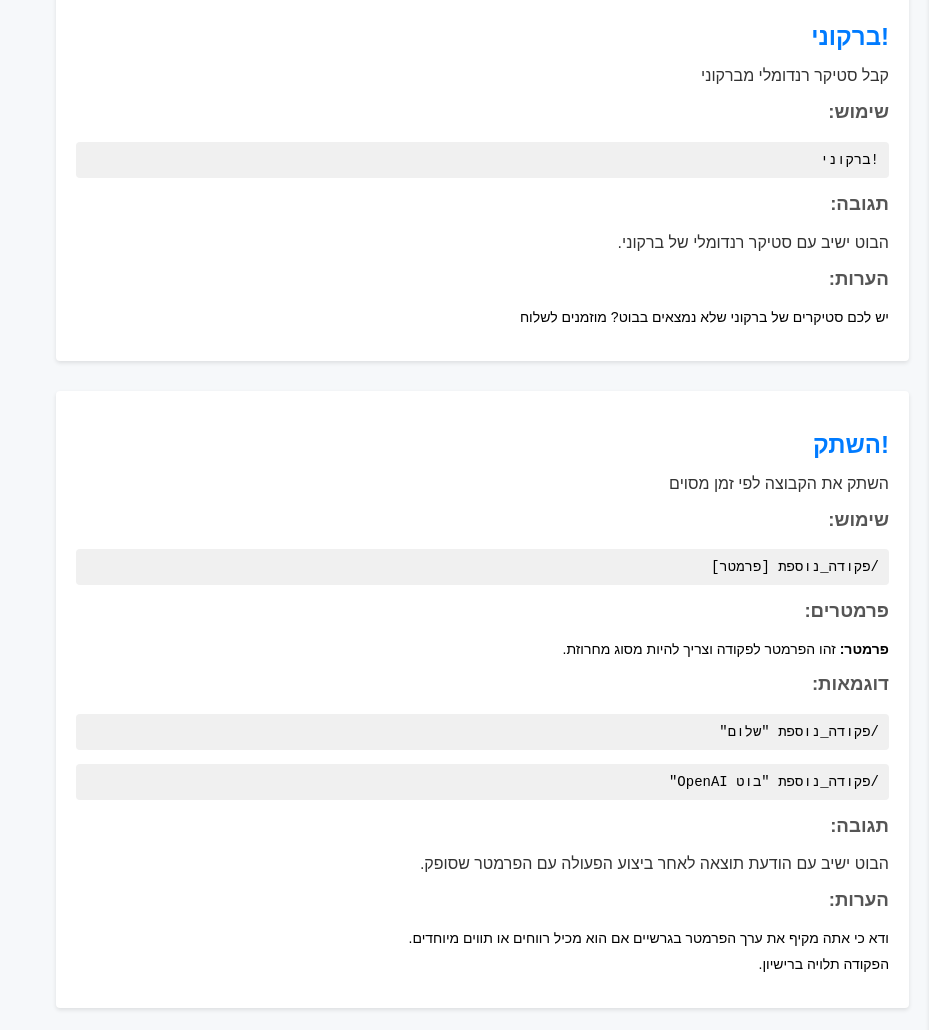
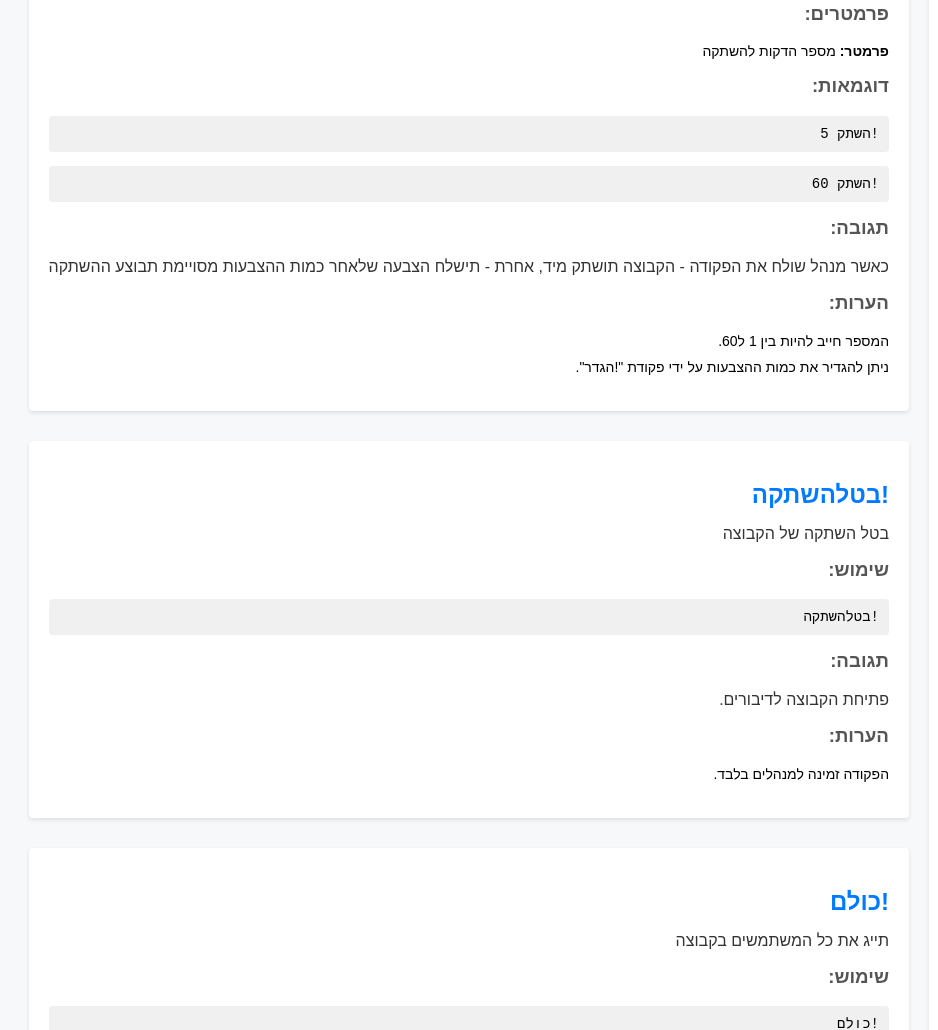
Before and after one commit to ZeANi-SHILIX/BabiBot, a website: page index.html in a window 1280 px wide. Shown: the part 1770-2800 px from the top of the page, without its empty margins (71-1009 px from the left). Drawn offline with Linux system fonts and the light colour scheme.

Commit message:
update index.html

```diff
--- a/index.html
+++ b/index.html
@@ -115,13 +115,13 @@
     <ul>
       <li><a href="#ping-command">!פינג</a></li>
       <li><a href="#command-sticker">!סטיקר</a></li>
-      <li><a href="#command-youtube">!יוטיוב</a></li>
       <li><a href="#command-barkoni">!ברקוני</a></li>
-      <li><a href="#command-mute"></a></li>
-      <li><a href="#command-unmute"></a></li>
-      <li><a href="#command-tag"></a></li>
+      <li><a href="#command-mute">!השתק</a></li>
+      <li><a href="#command-unmute">!בטלהשתקה</a></li>
+      <li><a href="#command-tag">!כולם</a></li>
+      <li><a href="#command-google">!גוגל</a></li>
+      <!--li><a href="#command-youtube">!יוטיוב</a></li>
       <li><a href="#command-translate"></a></li>
-      <li><a href="#command-google"></a></li>
       <li><a href="#command-gpt"></a></li>
       <li><a href="#command-summary"></a></li>
       <li><a href="#command-image"></a></li>
@@ -130,7 +130,7 @@
       <li><a href="#command-translate"></a></li>
       <li><a href="#command-translate"></a></li>
       <li><a href="#command-translate"></a></li>
-      <li><a href="#command-translate"></a></li>
+      <li><a href="#command-translate"></a></li-->
       <!-- Add more command links as needed -->
     </ul>
   </div>
@@ -157,7 +157,7 @@
       <h2>!סטיקר</h2>
       <p>שלח לי תמונה/סרטון בתוספת הפקודה, או ללא מדיה ואני אהפוך את המילים שלך לסטיקר</p>
       <h3>שימוש:</h3>
-      <pre>!סטיקר [פרמטר]</pre>
+      <pre>!סטיקר [פרמטר | מילים]</pre>
       <h3>פרמטרים:</h3>
       <ul>
         <li><strong>פרמטר:</strong> מלא \ חתוך \ עגול \ מעוגל</li>
@@ -173,7 +173,7 @@
       </ul>
     </div>
 
-    <div class="command" id="command-youtube">
+    <!--div class="command" id="command-youtube">
       <h2>!יוטיוב</h2>
       <p>שלח לי קישור לשיר ביוטיוב ואני אשלח לך אותו לכאן</p>
       <h3>שימוש:</h3>
@@ -191,7 +191,7 @@
         <li>פקודה זו נועדה להורדת שירים בלבד! נא לא לשלוח סרטונים ארוכים</li>
         <li>לא ניתן להוריד שמע מסרטוני SHORTS</li>
       </ul>
-    </div>
+    </div-->
 
     <div class="command" id="command-barkoni">
       <h2>!ברקוני</h2>
@@ -210,66 +210,50 @@
       <h2>!השתק</h2>
       <p>השתק את הקבוצה לפי זמן מסוים</p>
       <h3>שימוש:</h3>
-      <pre>/פקודה_נוספת [פרמטר]</pre>
+      <pre>!השתק [פרמטר]</pre>
       <h3>פרמטרים:</h3>
       <ul>
-        <li><strong>פרמטר:</strong> זהו הפרמטר לפקודה וצריך להיות מסוג מחרוזת.</li>
+        <li><strong>פרמטר:</strong> מספר הדקות להשתקה</li>
       </ul>
       <h3>דוגמאות:</h3>
-      <pre>/פקודה_נוספת "שלום"</pre>
-      <pre>/פקודה_נוספת "בוט OpenAI"</pre>
+      <pre>!השתק 5</pre>
+      <pre>!השתק 60</pre>
       <h3>תגובה:</h3>
-      <p>הבוט ישיב עם הודעת תוצאה לאחר ביצוע הפעולה עם הפרמטר שסופק.</p>
+      <p>כאשר מנהל שולח את הפקודה - הקבוצה תושתק מיד, אחרת - תישלח הצבעה שלאחר כמות ההצבעות מסויימת תבוצע ההשתקה</p>
       <h3>הערות:</h3>
       <ul>
-        <li>ודא כי אתה מקיף את ערך הפרמטר בגרשיים אם הוא מכיל רווחים או תווים מיוחדים.</li>
-        <li>הפקודה תלויה ברישיון.</li>
+        <li>המספר חייב להיות בין 1 ל60.</li>
+        <li>ניתן להגדיר את כמות ההצבעות על ידי פקודת "!הגדר".</li>
       </ul>
     </div>
 
     <div class="command" id="command-unmute">
       <h2>!בטלהשתקה</h2>
-      <p>בטל השתקה</p>
+      <p>בטל השתקה של הקבוצה</p>
       <h3>שימוש:</h3>
-      <pre>/פקודה_נוספת [פרמטר]</pre>
-      <h3>פרמטרים:</h3>
-      <ul>
-        <li><strong>פרמטר:</strong> זהו הפרמטר לפקודה וצריך להיות מסוג מחרוזת.</li>
-      </ul>
-      <h3>דוגמאות:</h3>
-      <pre>/פקודה_נוספת "שלום"</pre>
-      <pre>/פקודה_נוספת "בוט OpenAI"</pre>
+      <pre>!בטלהשתקה</pre>
       <h3>תגובה:</h3>
-      <p>הבוט ישיב עם הודעת תוצאה לאחר ביצוע הפעולה עם הפרמטר שסופק.</p>
+      <p>פתיחת הקבוצה לדיבורים.</p>
       <h3>הערות:</h3>
       <ul>
-        <li>ודא כי אתה מקיף את ערך הפרמטר בגרשיים אם הוא מכיל רווחים או תווים מיוחדים.</li>
-        <li>הפקודה תלויה ברישיון.</li>
+        <li>הפקודה זמינה למנהלים בלבד.</li>
       </ul>
     </div>
 
     <div class="command" id="command-tag">
       <h2>!כולם</h2>
-      <p>תייג את כל המשתמשים בקבוצה (מנהלים בלבד)</p>
+      <p>תייג את כל המשתמשים בקבוצה</p>
       <h3>שימוש:</h3>
-      <pre>/פקודה_נוספת [פרמטר]</pre>
-      <h3>פרמטרים:</h3>
-      <ul>
-        <li><strong>פרמטר:</strong> זהו הפרמטר לפקודה וצריך להיות מסוג מחרוזת.</li>
-      </ul>
-      <h3>דוגמאות:</h3>
-      <pre>/פקודה_נוספת "שלום"</pre>
-      <pre>/פקודה_נוספת "בוט OpenAI"</pre>
+      <pre>!כולם</pre>
       <h3>תגובה:</h3>
-      <p>הבוט ישיב עם הודעת תוצאה לאחר ביצוע הפעולה עם הפרמטר שסופק.</p>
+      <p>הבוט יתייג את כל המשתמשים בקבוצה.</p>
       <h3>הערות:</h3>
       <ul>
-        <li>ודא כי אתה מקיף את ערך הפרמטר בגרשיים אם הוא מכיל רווחים או תווים מיוחדים.</li>
-        <li>הפקודה תלויה ברישיון.</li>
+        <li>הפקודה זמינה למנהלים בלבד.</li>
       </ul>
     </div>
 
-    <div class="command" id="command-translate">
+    <!--div class="command" id="command-translate">
       <h2>!תרגם</h2>
       <p>תרגם לעברית את הטקסט בהודעה המצוטטת או את הטקסט לאחר הפקודה</p>
       <h3>שימוש:</h3>
@@ -288,30 +272,29 @@
         <li>ודא כי אתה מקיף את ערך הפרמטר בגרשיים אם הוא מכיל רווחים או תווים מיוחדים.</li>
         <li>הפקודה תלויה ברישיון.</li>
       </ul>
-    </div>
+    </div-->
 
     <div class="command" id="command-google">
       <h2>!גוגל</h2>
       <p>קבל קישור לחיפוש בגוגל לטקסט בהודעה המצוטטת או לטקסט לאחר הפקודה</p>
       <h3>שימוש:</h3>
-      <pre>/פקודה_נוספת [פרמטר]</pre>
+      <pre>!גוגל [פרמטר]</pre>
       <h3>פרמטרים:</h3>
       <ul>
-        <li><strong>פרמטר:</strong> זהו הפרמטר לפקודה וצריך להיות מסוג מחרוזת.</li>
+        <li><strong>פרמטר:</strong> טקסט חיפוש בגוגל</li>
       </ul>
       <h3>דוגמאות:</h3>
-      <pre>/פקודה_נוספת "שלום"</pre>
-      <pre>/פקודה_נוספת "בוט OpenAI"</pre>
+      <pre>!גוגל </pre>
+      <pre>!גוגל מתכון לעוגה ב5 דקות</pre>
       <h3>תגובה:</h3>
-      <p>הבוט ישיב עם הודעת תוצאה לאחר ביצוע הפעולה עם הפרמטר שסופק.</p>
+      <p>כאשר מצטטים הודעה - טקסט החיפוש יהיה של ההודעה המצוטטת, אחרת טקסט החיפוש יהיה הטקסט לאחר הפקודה.</p>
       <h3>הערות:</h3>
       <ul>
-        <li>ודא כי אתה מקיף את ערך הפרמטר בגרשיים אם הוא מכיל רווחים או תווים מיוחדים.</li>
-        <li>הפקודה תלויה ברישיון.</li>
+        <li>כאשר לא נשלח אף טקסט לחיפוש - יישלח קישור כללי.</li>
       </ul>
     </div>
 
-    <div class="command" id="command-gpt">
+    <!--div class="command" id="command-gpt">
       <h2>!בוט</h2>
       <p>שאל את GPT שאלה (ניתן לשאול גם בפרטי ללא הפקודה)</p>
       <h3>שימוש:</h3>
@@ -415,7 +398,7 @@
         <li>ודא כי אתה מקיף את ערך הפרמטר בגרשיים אם הוא מכיל רווחים או תווים מיוחדים.</li>
         <li>הפקודה תלויה ברישיון.</li>
       </ul>
-    </div>
+    </div-->
     <!-- Add more command sections as needed -->
   </div>
 
--- a/server.js
+++ b/server.js
@@ -95,7 +95,9 @@ async function connectToWhatsApp() {
             await sock.sendMessage(ev.id, {
                 text: "היי! אני באבי בוט 😃\n"
                     + "שלחו לי את המילה '!פקודות' והתחילו להנות!\n\n"
-                    + "(לידעתכם ההודעות שתשלחו לבוט אינן חסויות ויש למפתח גישה לראותן, השימוש בבוט מהווה את הסכמתכם לכך)"
+                    + "(לידעתכם ההודעות שתשלחו לבוט אינן חסויות ויש למפתח גישה לראותן, השימוש בבוט מהווה את הסכמתכם לכך)\n\n"
+                    + "כל הפקודות --> babibot.live"
+
 
             });
         }
```
Also changed, not shown: handler.js (+5 -4 lines).
